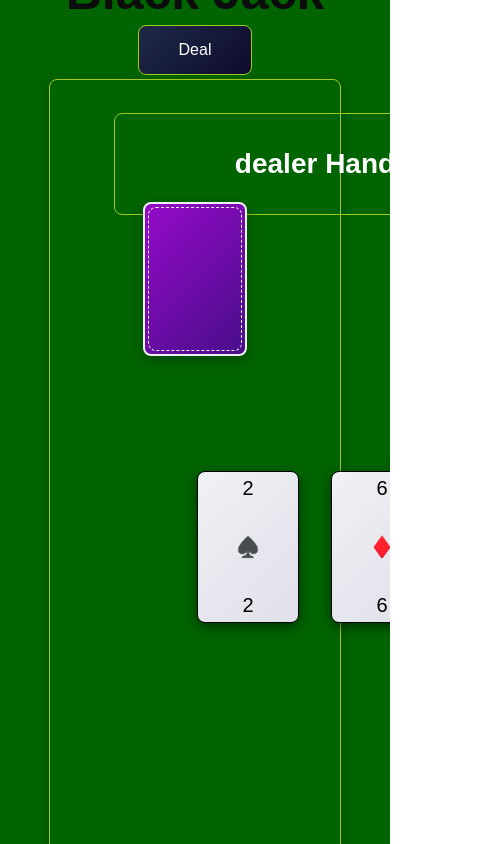
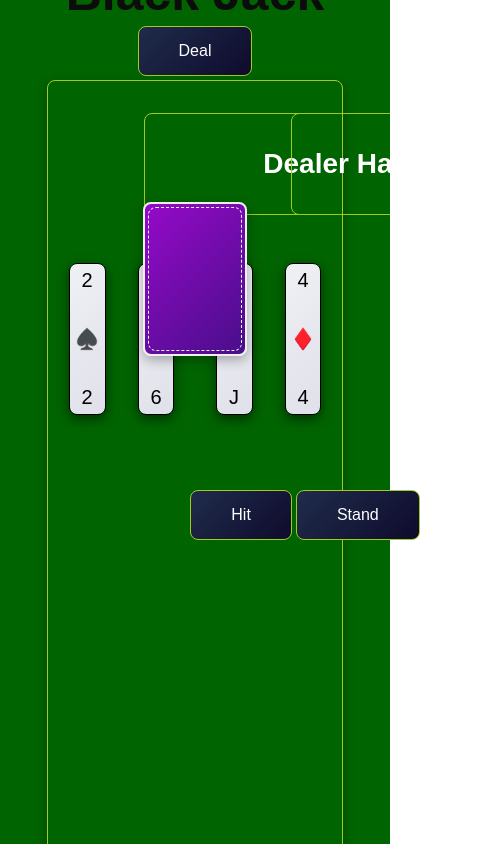
Before and after one commit to SakuraComputing/black-jack-game, a Gatsby site: page / in a window 390 px wide. Both pictures are taken after a click on the button "Deal". Shown: the whole page, 500 px wide, since content can reach past the window. Built offline with nearby package versions, Linux system fonts and the light colour scheme; Gatsby itself is replaced by a stand-in of ours.

Commit message:
Fix errors, update responsive styling

```diff
--- a/src/components/hand/Hand.js
+++ b/src/components/hand/Hand.js
@@ -1,28 +1,29 @@
 import React from 'react';
 import Card from '../card/Card';
 import * as styles from '../../pages/styles/Hand.module.css';
+import * as buttonStyles from '../../pages/styles/Button.module.css';
 
 const Hand = ({ hand, participant, dealCardToPlayer }) => {
   console.log('hand', hand);
 
   return (
-    <div>
+    <div className={styles.handContainer}>
       <div className={participant === 'player' ? styles.player : styles.dealer}>
         <div className={styles.handText}>{participant} Hand</div>
       </div>
-      {participant === 'player' && (
-        <div className={styles.playerBtnContainer}>
-          <button className={styles.btn} onClick={dealCardToPlayer}>
-            Hit
-          </button>
-          <button className={styles.btn}>Stand</button>
-        </div>
-      )}
       <div className={styles.cardContainer}>
         {hand.map((card, index) => (
           <Card key={index} rank={card.rank} suit={card.suit} />
         ))}
       </div>
+      {participant === 'player' && (
+        <div className={buttonStyles.btnContainer}>
+          <button className={buttonStyles.btn} onClick={dealCardToPlayer}>
+            Hit
+          </button>
+          <button className={buttonStyles.btn}>Stand</button>
+        </div>
+      )}
     </div>
   );
 };
--- a/src/pages/index.js
+++ b/src/pages/index.js
@@ -4,6 +4,8 @@ import { useState } from 'react';
 import { combinations } from './helpers/cardDeck';
 
 import * as styles from '../pages/styles/Main.module.css';
+import * as buttonStyles from '../pages/styles/Button.module.css';
+
 import Hand from '../components/hand/hand';
 
 export default function Home() {
@@ -58,9 +60,10 @@ export default function Home() {
 
   return (
     <div className={styles.main}>
+      <div className={styles.deck} id="deck"></div>
       <div className={styles.topContainer}>
         <div className={styles.title}>Black Jack</div>
-        <button className={styles.btn} onClick={dealCards}>
+        <button className={buttonStyles.btn} onClick={dealCards}>
           Deal
         </button>
       </div>
@@ -72,7 +75,6 @@ export default function Home() {
             dealCardToDealer={dealCardToDealer}
           />
         )}
-        <div className={styles.deck} id="deck"></div>
         {playerHand.length > 0 && (
           <Hand
             hand={playerHand}
--- /dev/null
+++ b/src/pages/styles/Button.module.css
@@ -0,0 +1,29 @@
+.btn {
+  background: linear-gradient(135deg, #1f2c4b 0%, #0f0b2d 100%);
+  border: 1px solid #a1cb23;
+  color: white;
+  padding: 15px 40px;
+  text-align: center;
+  text-decoration: none;
+  border-radius: 8px;
+  display: inline-block;
+  font-size: 16px;
+  margin: 4px 2px;
+  cursor: pointer;
+  box-sizing: border-box;
+  transition: opacity 0.3s ease-in-out;
+}
+
+.btn:hover {
+  opacity: 0.6;
+}
+
+.btnContainer {
+  position: absolute;
+  display: flex;
+  justify-content: center;
+  align-items: center;
+  height: 100px;
+  width: 100%;
+  transform: translate(-30%, -382%);
+}
--- a/src/pages/styles/Hand.module.css
+++ b/src/pages/styles/Hand.module.css
@@ -7,6 +7,7 @@
   color: #ffffff;
   font-size: 28px;
   font-weight: bolder;
+  text-transform: capitalize;
 }
 
 .dealer {
@@ -33,10 +34,18 @@
   margin: 0 64px 32px 64px;
 }
 
+.handContainer {
+  flex: 1;
+  margin: 32px;
+  width: 100%;
+  box-sizing: border-box;
+  min-width: 0;
+  flex-shrink: 1;
+}
+
 .cardContainer {
   display: flex;
   justify-content: center;
-  align-items: center;
   width: 100%;
   height: 600px;
 }
--- a/src/pages/styles/Main.module.css
+++ b/src/pages/styles/Main.module.css
@@ -26,13 +26,11 @@ body {
 
 .container {
   display: flex;
-  justify-content: space-between;
-  align-items: center;
   height: 800px;
-  width: calc(100% - 100px);
   border: 1px solid #a1cb23;
   border-radius: 8px;
   box-shadow: 0 4px 12px rgba(0, 0, 0, 0.3); /* Adding shadow for depth */
+  width: calc(100vw - 96px);
 }
 
 .deck {
@@ -66,29 +64,6 @@ body {
   pointer-events: none; /* Prevent the decoration from interfering with interactions */
 }
 
-.btn {
-  background: linear-gradient(135deg, #1e2a47 0%, #0f0b2d 100%);
-  border: 1px solid #a1cb23;
-  color: white;
-  padding: 15px 40px;
-  text-align: center;
-  text-decoration: none;
-  border-radius: 8px;
-  display: inline-block;
-  font-size: 16px;
-  margin: 4px 2px;
-  cursor: pointer;
-  box-sizing: border-box;
-}
-
-.btnContainer {
-  display: flex;
-  justify-content: center;
-  align-items: center;
-  height: 100px;
-  width: 100%;
-}
-
 .topContainer {
   display: flex;
   flex-direction: column;
```
